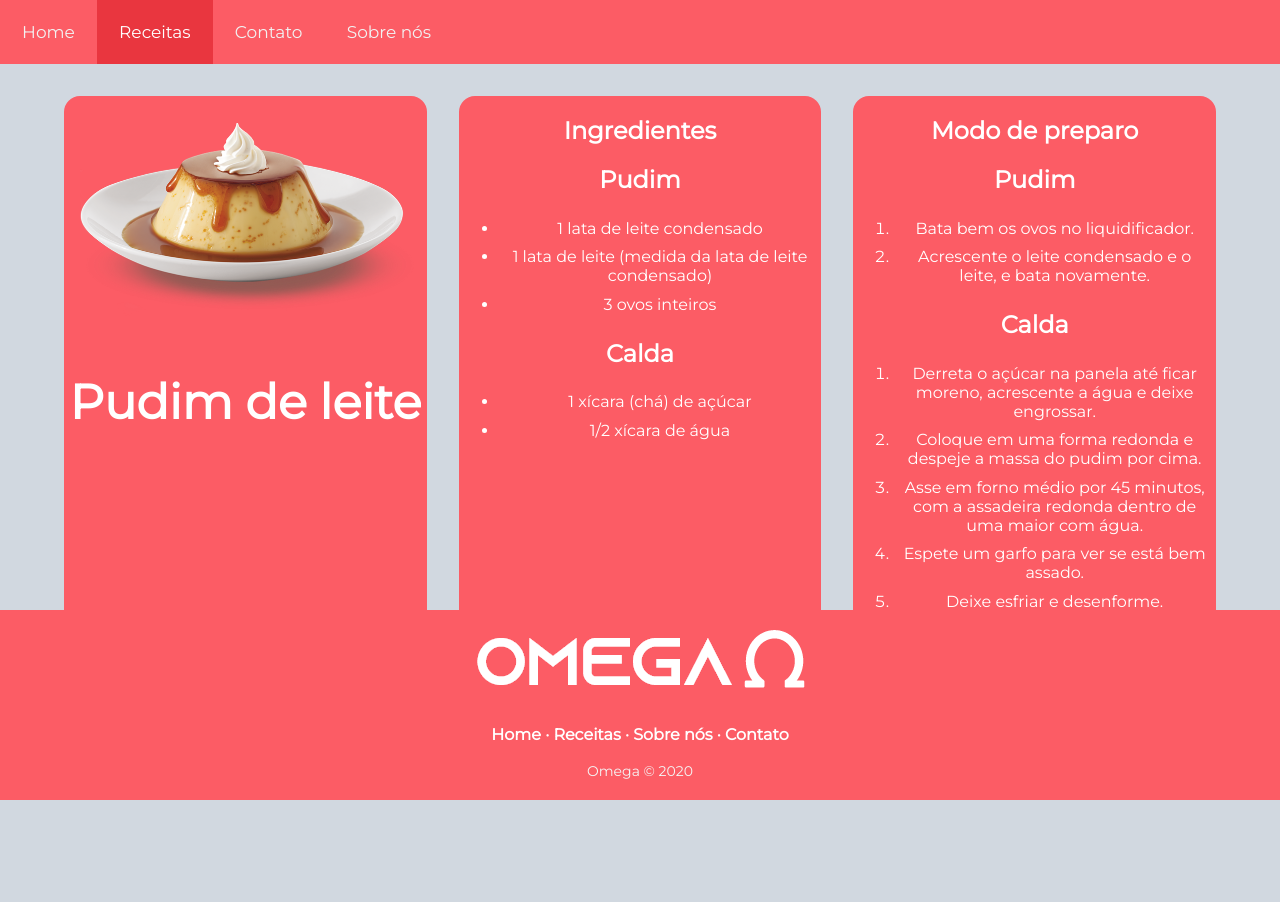
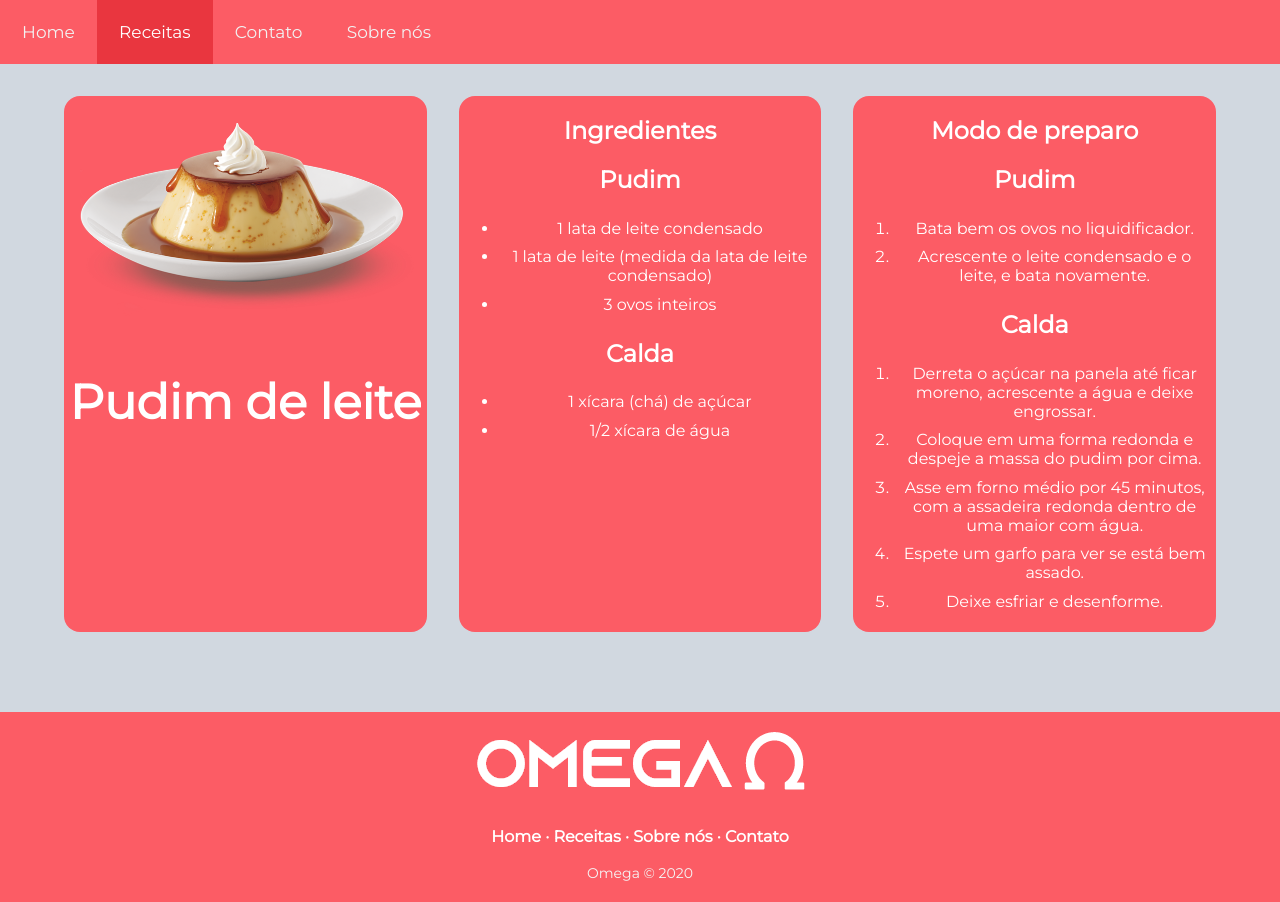
Before and after one commit to ozeiaferreira/omegadoces, a plain HTML site: page pudim.html in a window 1280 px wide. Before the commit the page ends 800 px from the top, so only its background shows below. Drawn offline with Linux system fonts and the light colour scheme.

Commit message:
Add files via upload

```diff
--- a/css/style.css
+++ b/css/style.css
@@ -13,6 +13,7 @@ main {
 
 img {
   max-width: 95%;
+  object-fit: cover;
 }
 
 nav {
@@ -70,12 +71,11 @@ nav {
 }
 
 .rodape {
-  position: absolute;
+  /* position: absolute; */
   bottom: 0;
   background-color: #fc5c65;
   box-shadow: 0 1px 1px 0 rgba(0, 0, 0, 0.12);
   box-sizing: border-box;
-  width: 100%;
   text-align: center;
   font: bold 16px sans-serif;
   padding: 20px 20px;
```
